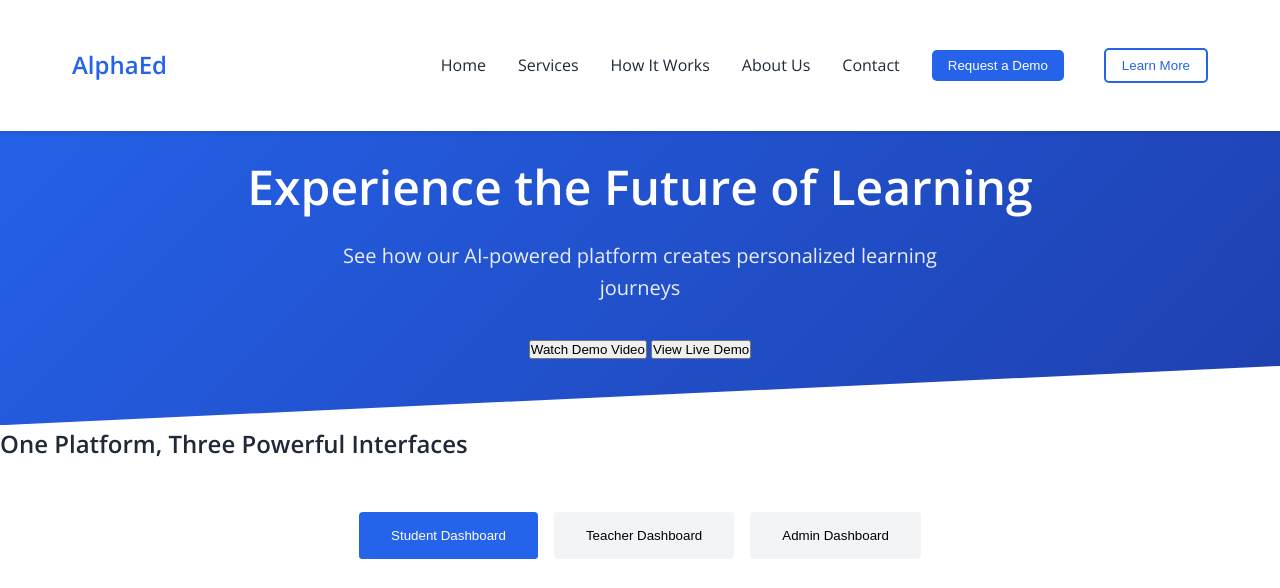
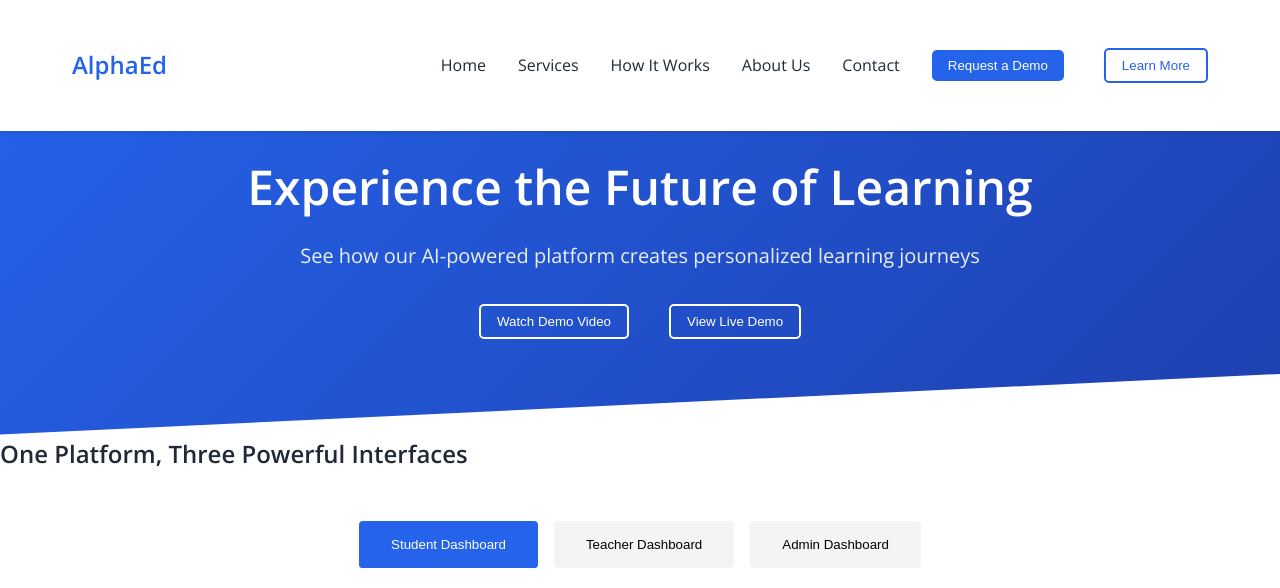
Before and after one commit to sharanmehta01/AlphaEd_Website, a plain HTML site: page product.html in a window 1280 px wide. Shown: the top 588 px of the page. Drawn offline with nearby package versions, Linux system fonts and the light colour scheme.

Commit message:
Add files via upload

```diff
--- a/product.html
+++ b/product.html
@@ -37,12 +37,12 @@
 
     <!-- Hero Section -->
     <section class="product-hero">
-        <div class="hero-content">
+        <div class="hero-text">
             <h1>Experience the Future of Learning</h1>
-            <p class="hero-subtitle">See how our AI-powered platform creates personalized learning journeys</p>
-            <div class="hero-cta">
-                <button class="primary-btn" onclick="openVideoModal('demo')">Watch Demo Video</button>
-                <button class="secondary-btn" onclick="openVideoModal('live')">View Live Demo</button>
+            <p>See how our AI-powered platform creates personalized learning journeys</p>
+            <div class="cta-buttons">
+                <button onclick="openVideoModal('demo')">Watch Demo Video</button>
+                <button onclick="openVideoModal('live')">View Live Demo</button>
             </div>
         </div>
     </section>
```
